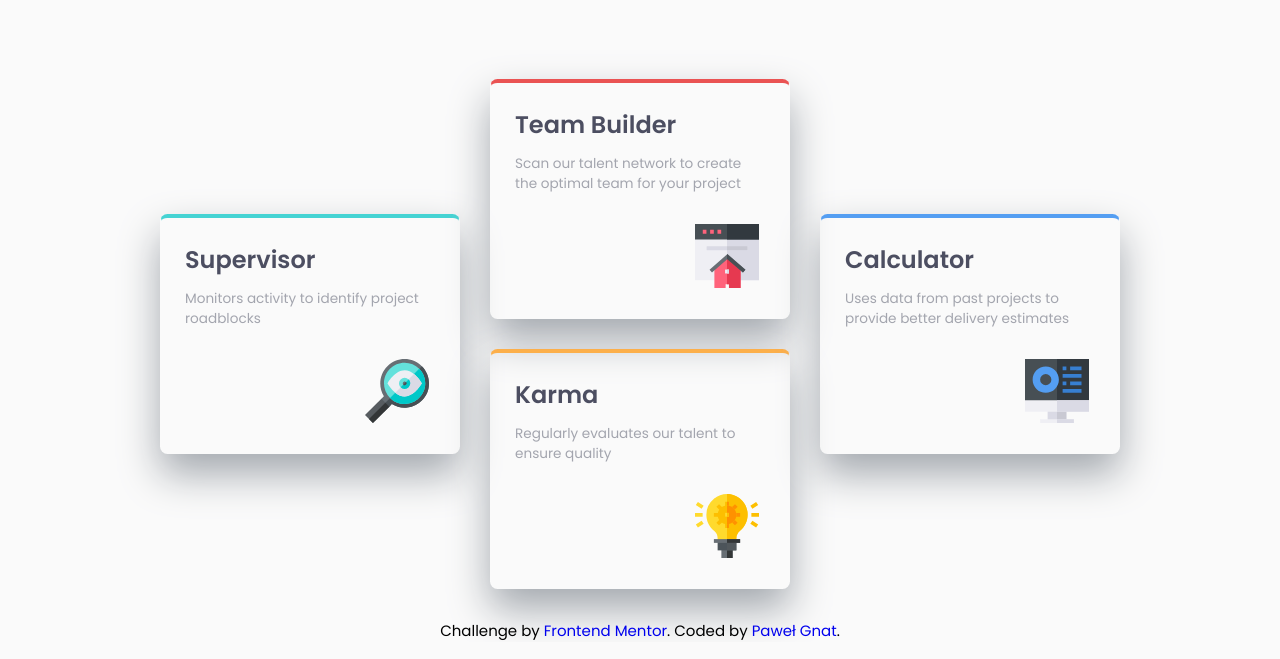
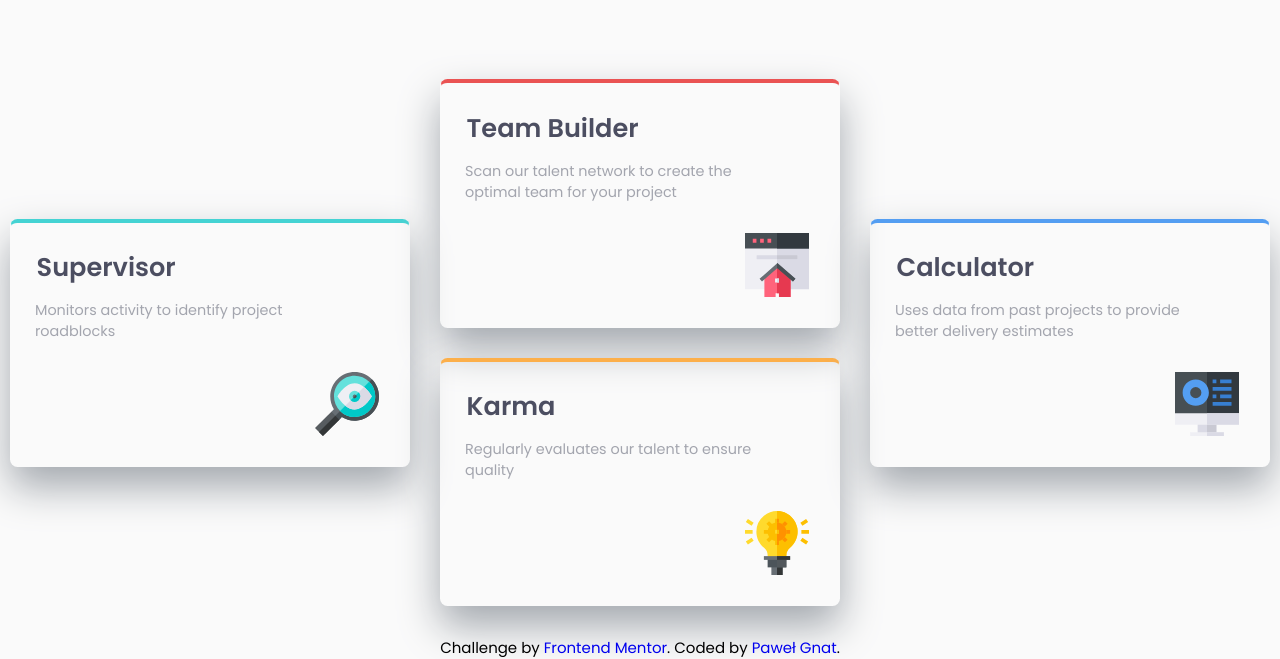
Before and after one commit to Pawel-Gnat/Frontend-Mentor-Four-Card-Feature-Section, a plain HTML site: page index.html in a window 1280 px wide. Shown: the part 265-924 px from the top of the page. Drawn offline with Linux system fonts and the light colour scheme.

Commit message:
changed css

```diff
--- a/css/style.css
+++ b/css/style.css
@@ -119,4 +119,20 @@ footer {
 		gap: 2em;
 		margin: 0 auto;
 	}
+
+	.supervisor-card,
+	.team-card,
+	.karma-card,
+	.calculator-card {
+		max-width: 400px;
+	}
+
+	.heading-card {
+		font-size: 1.6rem;
+	}
+
+	.text-card {
+		font-size: 0.9rem;
+		margin: 0 3rem 0 1.5rem;
+	}
 }
```
